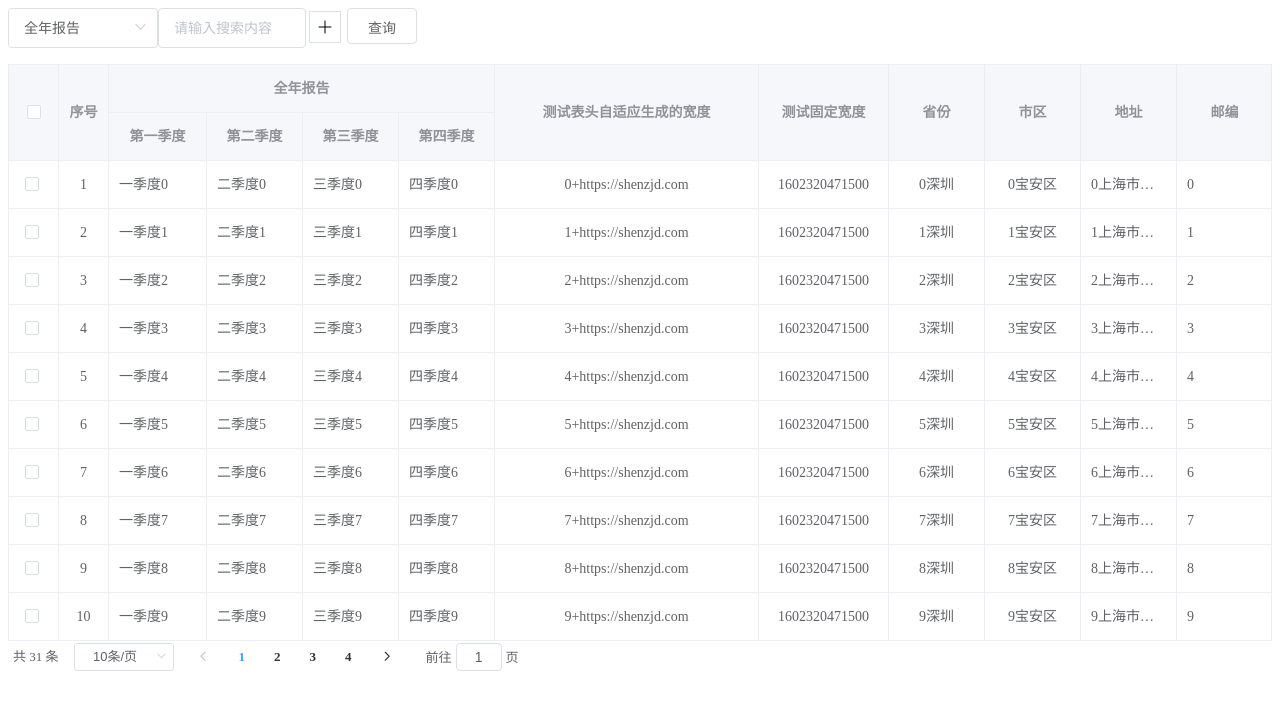
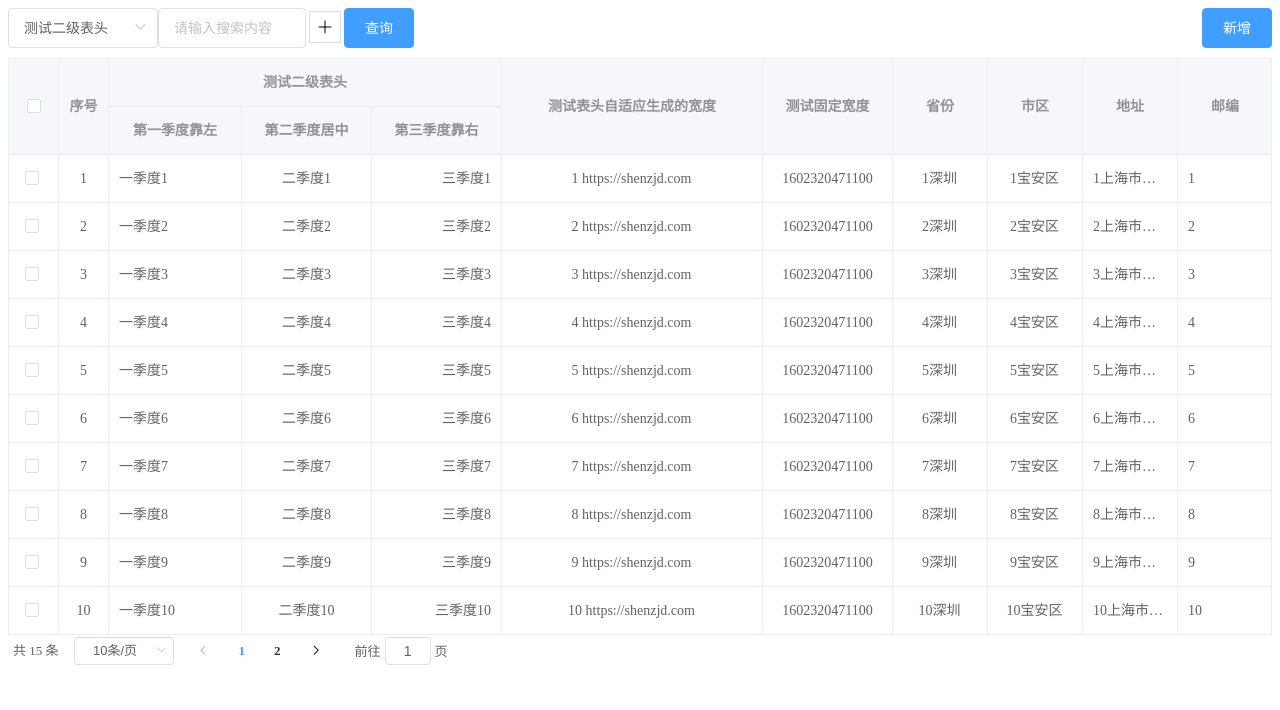
Before and after one commit to wu529778790/el-table-admin-page, a Vue app: page / in a window 1280 px wide. Shown: the top 710 px of the page. Built offline with nearby package versions, Linux system fonts and the light colour scheme.

Commit message:
1. 目前存在的bug，点击查询并没有切换到第一页，数据更新了，但是dom没有更新 2. 查询参数有问题

```diff
--- a/examples/App.vue
+++ b/examples/App.vue
@@ -4,7 +4,8 @@
       ref="elTableAdminPage"
       :columns="columns"
       :table-data="tableData"
-      :total="pageList.total"
+      v-bind.sync="pageList"
+      @searchList="getPage"
       @size-change="sizeChange"
       @current-change="currentChange"
     >
@@ -13,6 +14,9 @@
           v-model="entitys[index].queryValue"
           placeholder="请输入搜索内容"
         />
+      </template>
+      <template slot="searchRight">
+        <el-button type="primary">新增</el-button>
       </template>
       <template slot="columnEspecial" slot-scope="{ column, row }">
         <span>{{ row[column.prop] }}</span>
@@ -36,23 +40,21 @@ export default {
           type: "index", // 序号列
         },
         {
-          label: "全年报告",
+          label: "测试二级表头",
           children: [
             {
-              label: "第一季度",
+              label: "第一季度靠左",
               prop: "first",
             },
             {
-              label: "第二季度",
+              label: "第二季度居中",
               prop: "second",
+              align: "center",
             },
             {
-              label: "第三季度",
+              label: "第三季度靠右",
               prop: "three",
-            },
-            {
-              label: "第四季度",
-              prop: "four",
+              align: "right"
             },
           ],
         },
@@ -105,36 +107,48 @@ export default {
     this.getPage();
   },
   methods: {
-    getPage() {
-      // 请求的时候不仅要带上pageList,还要带上entitys
-      this.$nextTick(() => {
-        console.log(this.pageList);
-        console.log(
-          this.$refs["elTableAdminPage"] &&
-            this.$refs["elTableAdminPage"].entitys
-        );
-      });
+    getPage(entitys) {
+      const params = {
+        ...this.pageList,
+        entitys: entitys
+          ? entitys
+          : this.$refs["elTableAdminPage"] &&
+            this.$refs["elTableAdminPage"].entitys,
+      };
+      console.log(params);
+      // 模拟调用分页接口
       setTimeout(() => {
-        this.tableData = Array.from(
-          { length: this.pageList.pageSize },
-          (item, index) => {
-            return {
-              date: new Date().getTime(),
-              name: `${index}+https://shenzjd.com`,
-              province: `${index}深圳`,
-              city: `${index}宝安区`,
-              address: `${index}上海市普陀区金沙江路 1518 弄`,
-              zip: `${index}`,
-              first: `一季度${index}`,
-              second: `二季度${index}`,
-              three: `三季度${index}`,
-              four: `四季度${index}`,
-            };
-          }
-        );
-        this.pageList.total =
-          this.pageList.pageSize + Math.floor(Math.random() * (50 - 1 + 1) + 1);
-      }, 500);
+        // 没有total的话生成total
+        if (!this.pageList.total) {
+          this.pageList.total =
+            this.pageList.pageSize +
+            Math.floor(Math.random() * (this.pageList.pageSize - 1 + 1) + 1);
+        }
+        //当前页要生成的条数
+        let length;
+        // 在最后一页的话生成total % pageSize条的数据
+        if (
+          this.pageList.currentPage ===
+          Math.ceil(this.pageList.total / this.pageList.pageSize)
+        ) {
+          length = this.pageList.total % this.pageList.pageSize;
+        } else {
+          length = this.pageList.pageSize;
+        }
+        this.tableData = Array.from({ length }, (item, index) => {
+          return {
+            date: new Date().getTime(),
+            name: `${index + 1} https://shenzjd.com`,
+            province: `${index + 1}深圳`,
+            city: `${index + 1}宝安区`,
+            address: `${index + 1}上海市普陀区金沙江路 1518 弄`,
+            zip: `${index + 1}`,
+            first: `一季度${index + 1}`,
+            second: `二季度${index + 1}`,
+            three: `三季度${index + 1}`
+          };
+        });
+      }, 100);
     },
     // pageSize 改变时会触发
     sizeChange(value) {
--- a/packages/el-table-admin-page/src/el-table-admin-page.vue
+++ b/packages/el-table-admin-page/src/el-table-admin-page.vue
@@ -1,29 +1,24 @@
 <template>
-  <div class="table">
-    <div
-      v-if="searchShow"
-      class="searchBox"
-      :style="{ 'flex-direction': flexDirection }"
-    >
-      <div class="searchLeft">
-        <div class="searchItemBox">
+  <div class="el-table-admin-page">
+    <div v-if="searchShow" class="search-wriper">
+      <div class="search-left">
+        <div class="search-item-box">
           <div
-            class="searchTop"
+            class="search-item-top"
             :class="{
-              borderCumtom: entitys.every((item) => item.show === true),
+              'border-custom': entitys.every((item) => item.show === true),
             }"
           >
             <div
               v-for="(entity, index) in entitys"
               :key="index"
-              class="searchItem"
+              class="search-item"
             >
               <el-collapse-transition>
                 <transition name="el-zoom-in-top">
                   <div
                     v-show="index === 0 ? true : entity.show"
-                    :ref="`searchContent${index}`"
-                    class="searchContent"
+                    class="search-content"
                   >
                     <el-select
                       v-model="entity.querySelect"
@@ -47,14 +42,14 @@
                     <slot name="searchLeft" :entitys="entitys" :index="index" />
                     <div
                       v-if="index === 0"
-                      class="addEntity"
+                      class="add-entity"
                       @click="addEntity"
                     >
                       <i class="el-icon-plus" />
                     </div>
                     <div
                       v-if="index !== 0"
-                      class="addEntity"
+                      class="add-entity"
                       @click="deleteEntity(index)"
                     >
                       <i class="el-icon-minus" />
@@ -65,15 +60,14 @@
             </div>
           </div>
           <el-button
-            class="BlueCustomButton searchBottom"
+            type="primary"
             @click.native="searchList(true)"
+            style="height: 40px"
             >查询</el-button
           >
         </div>
       </div>
-      <div class="searchRight">
-        <slot name="searchRight" />
-      </div>
+      <slot name="searchRight"></slot>
     </div>
     <el-table
       v-on="$listeners"
@@ -96,13 +90,14 @@
           :label="column.label || '序号'"
           :width="column.width || 50"
           :align="column.align || 'center'"
-          :index="(index) => index + (page - 1) * rows + 1"
+          :index="(index) => index + (currentPage - 1) * pageSize + 1"
         />
         <el-table-column
           v-if="!['selection', 'index'].includes(column.type)"
           v-bind="column"
           :key="column.prop"
           :header-align="column.headerAlign || 'center'"
+          :show-overflow-tooltip="column.showOverflowTooltip || true"
           :min-width="column.width || flexColumnWidth(column)"
         >
           <template v-if="column.children">
@@ -124,17 +119,6 @@
         </el-table-column>
       </template>
     </el-table>
-
-    <!-- <el-pagination
-      v-on="$listeners"
-      v-bind="$attrs"
-      :total="tableData.length"
-      :layout="'total, sizes, prev, pager, next, jumper'"
-      :page-size="10"
-      :current-page.sync="currentPage"
-      @size-change="handleSizeChange"
-      @current-change="handleCurrentChange"
-    /> -->
     <el-pagination
       v-on="$listeners"
       v-bind="$attrs"
@@ -148,29 +132,16 @@ export default {
   name: "elTableAdminPage",
   inheritAttrs: false,
   props: {
-    tableData: {
-      type: Array,
-      default: function () {
-        return [];
-      },
-    },
     columns: {
       type: Array,
       default: function () {
         return [];
       },
     },
-    widthEspecial: {
+    tableData: {
       type: Array,
       default: function () {
         return [];
-      },
-    },
-    // 搜索框左右排列
-    flexDirection: {
-      type: String,
-      default: function () {
-        return "row";
       },
     },
     // 搜索的显示
@@ -178,44 +149,18 @@ export default {
       type: Boolean,
       default: true,
     },
-    // 序号的显示
-    indexShow: {
-      type: Boolean,
-      default: true,
-    },
-    // 多选框显示
-    selectionShow: {
-      type: Boolean,
-      default: false,
-    },
-    multipleSelection: {
-      type: Array,
-      default: function () {
-        return [];
-      },
-    },
     loading: {
       type: Boolean,
       default: function () {
         return true;
       },
     },
-    /**
-     *当内容过长被隐藏时显示 tooltip
-     */
-    showOverflowTooltip: {
-      type: Boolean,
-      default: function () {
-        return true;
-      },
-    },
-
     // 下面是pagination
-    page: {
+    currentPage: {
       type: Number,
       default: 1,
     },
-    rows: {
+    pageSize: {
       type: Number,
       default: 10,
     },
@@ -231,37 +176,7 @@ export default {
       ],
     };
   },
-  computed: {
-    // 下面是pagination
-    // currentPage: {
-    //   get() {
-    //     return this.page;
-    //   },
-    //   set(val) {
-    //     this.$emit("update:page", val);
-    //   },
-    // },
-    // pageSize: {
-    //   get() {
-    //     return this.rows;
-    //   },
-    //   set(val) {
-    //     this.$emit("update:rows", val);
-    //   },
-    // },
-  },
   created() {
-    // this.$nextTick(() => {
-    //   this.$refs["searchContent0"] &&
-    //     this.$refs["searchContent0"][0]
-    //       .querySelectorAll("input")[1]
-    //       .addEventListener("focus", () => {
-    //         this.entitys.map((item) => {
-    //           item.show = true;
-    //         });
-    //         if (this.entitys.length === 1) this.entitys[0].show = false;
-    //       });
-    // });
     this.watchMethod();
     this.$watch(
       () => {
@@ -273,6 +188,7 @@ export default {
     );
   },
   methods: {
+    // 监听下拉框是否变化，变化的话清空value
     watchMethod() {
       this.entitys.map((item) => {
         this.$watch(
@@ -295,7 +211,7 @@ export default {
         this.entitys.length <=
         this.columns.filter((item) => item.search !== false).length - 1
       ) {
-        this.entitys.push({ querySelect: "", queryValue: "", show: true });
+        this.entitys.push({ querySelect: {}, queryValue: "", show: true });
         this.entitys.map((item) => {
           item.show = true;
         });
@@ -318,7 +234,7 @@ export default {
      */
     clearEntity() {
       this.entitys.map((item) => {
-        item.querySelect = "";
+        item.querySelect = {};
         item.queryValue = "";
       });
     },
@@ -348,11 +264,14 @@ export default {
     /**
      * 搜索，传入的值代表点击的是搜索框，而不是翻页
      */
-    searchList(searchButton) {
+    searchList(reSetFirstPage) {
+      // 关闭多条件搜索
       this.entitys.map((item) => {
         item.show = false;
       });
-      this.$emit("searchList", this.entitys, searchButton);
+      reSetFirstPage && this.$emit('update:currentPage', 1)
+      const params = this.entitys.filter((item) => !item.querySelect)
+      this.$emit("searchList", params);
     },
     /**
      * 切换多条件搜索的下拉展示与关闭
@@ -364,41 +283,30 @@ export default {
         }
       });
     },
-
-    // // 下面是pagination
-    // handleSizeChange() {
-    //   this.$emit("pagination", this.entitys);
-    // },
-    // handleCurrentChange() {
-    //   this.$emit("pagination", this.entitys);
-    // },
   },
 };
 </script>
 
 <style lang="scss" scoped>
-.table {
-  .searchBox {
+.el-table-admin-page {
+  .search-wriper {
+    margin-bottom: 10px;
     display: flex;
     justify-content: space-between;
-    margin-bottom: 20px;
-    min-height: 36px;
-    & > .searchLeft {
+    & > .search-left {
       position: relative;
-      // width: 419px;
-      width: 100%;
-      & > .searchItemBox {
+      & > .search-item-box {
         position: absolute;
         z-index: 10;
         display: flex;
-        .borderCumtom {
+        .border-custom {
           border-right: solid 1px #dfe4ed;
           border-bottom: solid 1px #dfe4ed;
         }
-        .searchTop {
+        .search-item-top {
           padding-bottom: 3px;
           background-color: white;
-          .addEntity {
+          .add-entity {
             width: 30px;
             height: 30px;
             margin: 3px;
@@ -415,26 +323,19 @@ export default {
           ::v-deep .el-input {
             width: 148px;
           }
-          .searchItem {
-            .searchContent {
+          .search-item {
+            .search-content {
               display: flex;
             }
           }
-          .searchItem + .searchItem {
+          .search-item + .search-item {
             margin: 1px 0;
           }
-          .searchItem:not(:nth-of-type(1)) {
+          .search-item:not(:nth-of-type(1)) {
             background-color: #fff;
           }
         }
-        .searchBottom {
-          height: 36px;
-          margin-left: 3px;
-        }
       }
-    }
-    .searchRight {
-      display: flex;
     }
   }
 }
```
Also changed, not shown: 1 other file (tests, documents, lock files or other folders).
